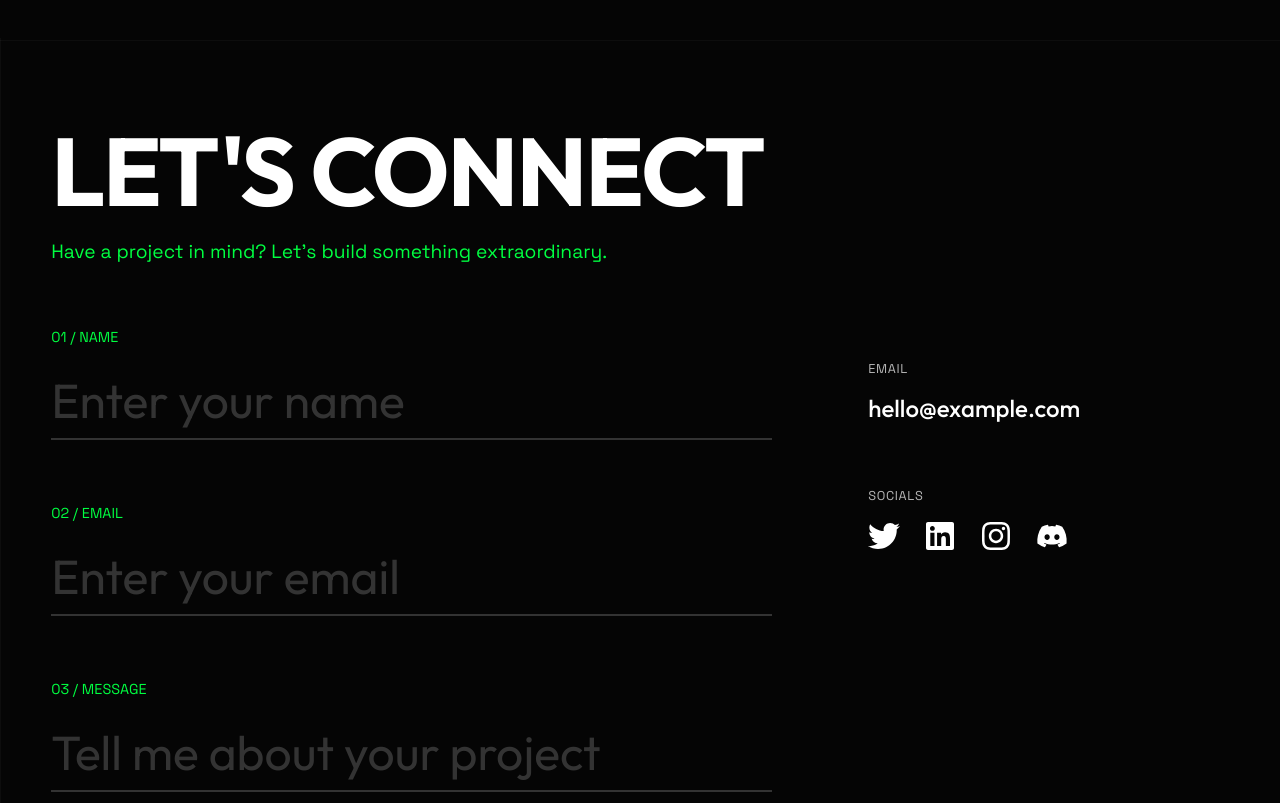
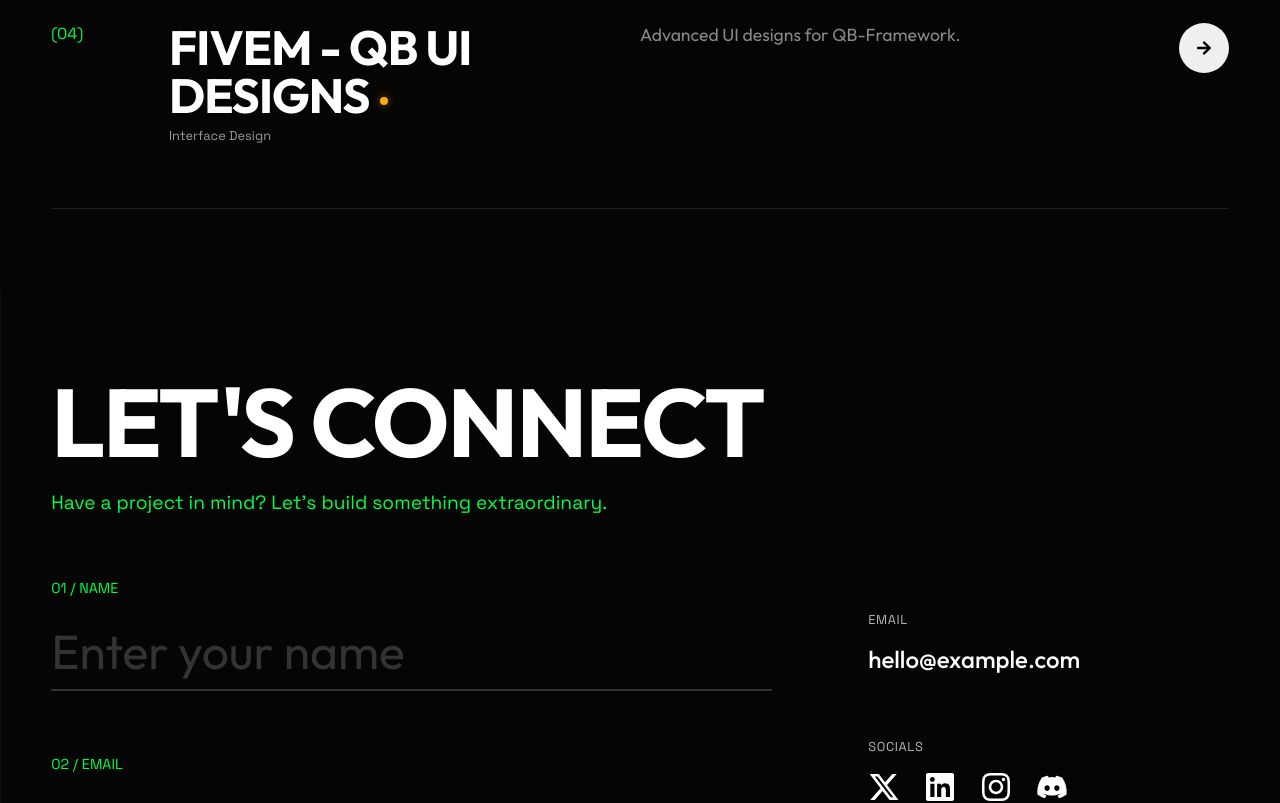
Before and after one commit to mrbarry038-gif/Tharunn_Portfolio, a React (Vite) app: page / in a window 1280 px wide. Shown: the part 3160-3963 px from the top of the page. Built offline with nearby package versions, Linux system fonts and the light colour scheme.

Commit message:
updated social links , menu ui

```diff
--- a/package.json
+++ b/package.json
@@ -13,7 +13,7 @@
     "framer-motion": "^10.16.4",
     "react": "^18.2.0",
     "react-dom": "^18.2.0",
-    "react-icons": "^4.11.0"
+    "react-icons": "^5.5.0"
   },
   "devDependencies": {
     "@types/react": "^18.2.15",
--- a/src/components/Contact.css
+++ b/src/components/Contact.css
@@ -118,10 +118,10 @@
     display: flex;
     gap: 1.5rem;
     font-size: 2rem;
-    /* Larger icon size */
 }
 
-.social-row a {
+.social-link {
+    position: relative;
     color: var(--text-main);
     transition: all 0.3s ease;
     display: flex;
@@ -129,10 +129,43 @@
     justify-content: center;
 }
 
-.social-row a:hover,
+.social-link:hover,
 .detail-link:hover {
     color: var(--accent-primary);
     transform: translateY(-5px);
+}
+
+.tooltip {
+    position: absolute;
+    bottom: 120%;
+    left: 50%;
+    transform: translateX(-50%) translateY(10px);
+    background-color: var(--text-main);
+    color: var(--bg-color);
+    padding: 0.5rem 1rem;
+    font-size: 0.9rem;
+    font-family: var(--font-mono);
+    border-radius: 4px;
+    white-space: nowrap;
+    opacity: 0;
+    pointer-events: none;
+    transition: all 0.3s ease;
+}
+
+.tooltip::after {
+    content: '';
+    position: absolute;
+    top: 100%;
+    left: 50%;
+    transform: translateX(-50%);
+    border-width: 6px;
+    border-style: solid;
+    border-color: var(--text-main) transparent transparent transparent;
+}
+
+.social-link:hover .tooltip {
+    opacity: 1;
+    transform: translateX(-50%) translateY(0);
 }
 
 /* Footer Bottom */
--- a/src/components/Contact.jsx
+++ b/src/components/Contact.jsx
@@ -1,6 +1,7 @@
 import React from 'react';
 import { motion } from 'framer-motion';
-import { FaTwitter, FaLinkedin, FaInstagram, FaDiscord } from 'react-icons/fa';
+import { FaLinkedin, FaInstagram, FaDiscord } from 'react-icons/fa';
+import { FaXTwitter } from 'react-icons/fa6';
 import './Contact.css';
 
 const Contact = () => {
@@ -40,10 +41,22 @@ const Contact = () => {
                         <div className="detail-block">
                             <span className="mono-tag">SOCIALS</span>
                             <div className="social-row">
-                                <a href="#" aria-label="Twitter"><FaTwitter /></a>
-                                <a href="#" aria-label="LinkedIn"><FaLinkedin /></a>
-                                <a href="#" aria-label="Instagram"><FaInstagram /></a>
-                                <a href="#" aria-label="Discord"><FaDiscord /></a>
+                                <a href="#" aria-label="X" className="social-link">
+                                    <FaXTwitter />
+                                    <span className="tooltip">X (Twitter)</span>
+                                </a>
+                                <a href="#" aria-label="LinkedIn" className="social-link">
+                                    <FaLinkedin />
+                                    <span className="tooltip">LinkedIn</span>
+                                </a>
+                                <a href="#" aria-label="Instagram" className="social-link">
+                                    <FaInstagram />
+                                    <span className="tooltip">Instagram</span>
+                                </a>
+                                <a href="#" aria-label="Discord" className="social-link">
+                                    <FaDiscord />
+                                    <span className="tooltip">Discord</span>
+                                </a>
                             </div>
                         </div>
                     </div>
--- a/src/components/Header.css
+++ b/src/components/Header.css
@@ -86,11 +86,36 @@
     font-weight: 700;
     line-height: 1.1;
     text-transform: uppercase;
-    transition: transform 0.3s ease, opacity 0.3s ease;
+    transition: transform 0.3s ease, opacity 0.3s ease, color 0.3s ease;
+    position: relative;
+    /* For Dot positioning */
+    display: inline-flex;
+    align-items: center;
+    justify-content: center;
+}
+
+.menu-link.dimmed {
+    opacity: 0.3;
+    /* Dim non-hovered items */
+    filter: blur(1px);
+    /* Optional: Slight blur for depth */
 }
 
 .menu-link:hover {
     transform: scale(1.05);
-    /* Simple scale, no weird stroke */
-    opacity: 0.8;
+    opacity: 1;
 }
+
+.menu-dot {
+    width: 12px;
+    height: 12px;
+    background-color: var(--bg-color);
+    /* Or accent color e.g., yellow if needed */
+    border-radius: 50%;
+    position: absolute;
+    right: -25px;
+    /* Position to the right */
+    top: 50%;
+    transform: translateY(-50%);
+    pointer-events: none;
+}
--- a/src/components/Header.jsx
+++ b/src/components/Header.jsx
@@ -13,6 +13,8 @@ const Header = () => {
             document.body.style.overflow = 'unset';
         }
     }, [isOpen]);
+
+    const [hoveredItem, setHoveredItem] = useState(null);
 
     return (
         <header className={`header ${isOpen ? 'menu-open' : ''}`}>
@@ -33,18 +35,28 @@ const Header = () => {
                         exit={{ y: -50, opacity: 0 }}
                         transition={{ duration: 0.4, ease: [0.33, 1, 0.68, 1] }}
                     >
-                        <nav className="menu-nav">
+                        <nav className="menu-nav" onMouseLeave={() => setHoveredItem(null)}>
                             {['Home', 'About', 'Work', 'Contact'].map((item, index) => (
                                 <motion.a
                                     key={item}
                                     href={`#${item.toLowerCase()}`}
-                                    className="menu-link"
+                                    className={`menu-link ${hoveredItem && hoveredItem !== item ? 'dimmed' : ''}`}
                                     initial={{ y: 20, opacity: 0 }}
                                     animate={{ y: 0, opacity: 1 }}
                                     transition={{ delay: 0.1 + (index * 0.05) }}
                                     onClick={() => setIsOpen(false)}
+                                    onMouseEnter={() => setHoveredItem(item)}
                                 >
                                     {item}
+                                    {hoveredItem === item && (
+                                        <motion.span
+                                            className="menu-dot"
+                                            layoutId="menuDot"
+                                            initial={{ scale: 0 }}
+                                            animate={{ scale: 1 }}
+                                            exit={{ scale: 0 }}
+                                        />
+                                    )}
                                 </motion.a>
                             ))}
                         </nav>
--- a/src/components/Projects.jsx
+++ b/src/components/Projects.jsx
@@ -36,7 +36,19 @@ const projects = [
         liveLink: "#",
         githubLink: "#",
         status: "Completed"
+    },
+    {
+        id: "04",
+        title: "FiveM - QB UI Designs",
+        category: "Interface Design",
+        description: "Advanced UI designs for QB-Framework.",
+        details: "A comprehensive collection of advanced UI components built using React and Vanilla JS, specifically designed for the FiveM QB-Framework.",
+        image: "/assets/f-mob.png",
+        liveLink: "#",
+        githubLink: "#",
+        status: "Ongoing"
     }
+
 ];
 
 const Projects = () => {
```
Also changed, not shown: 1 other file (tests, documents, lock files or other folders).
